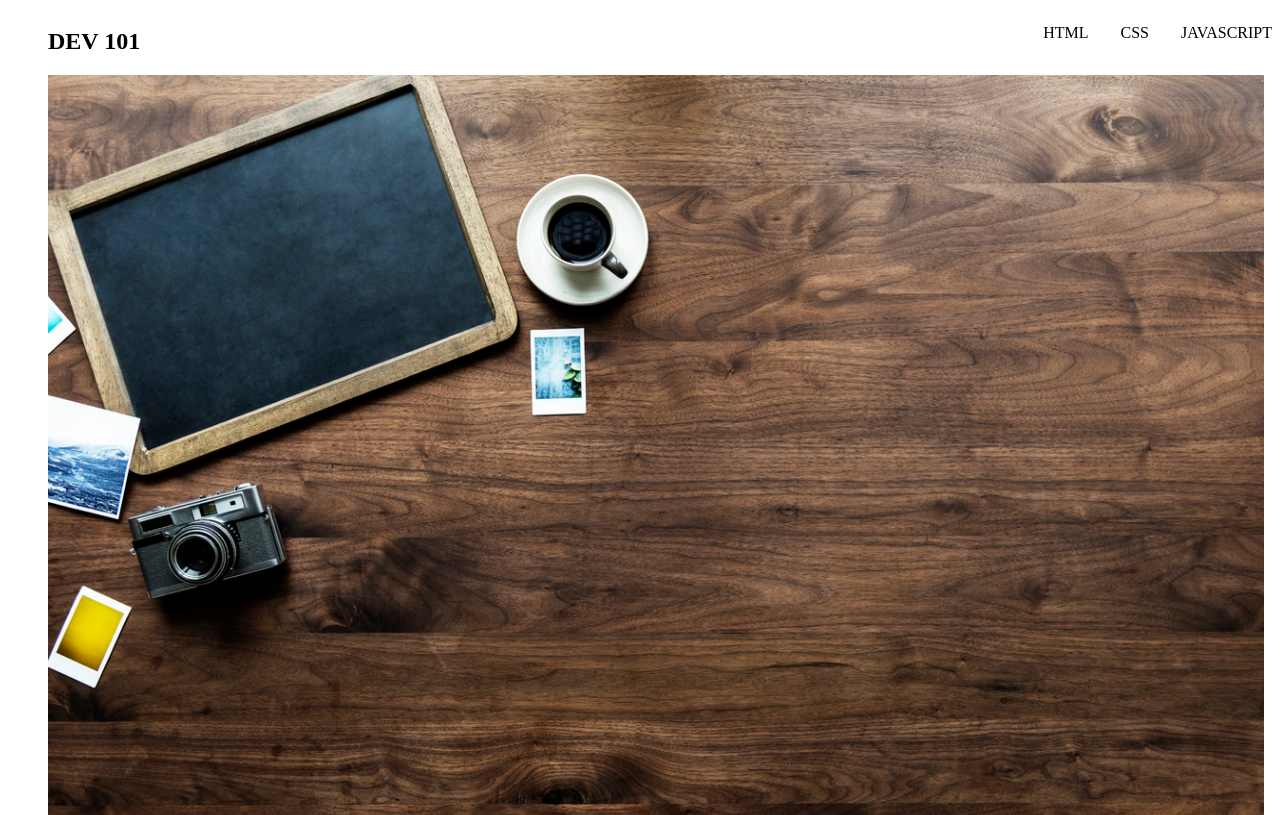
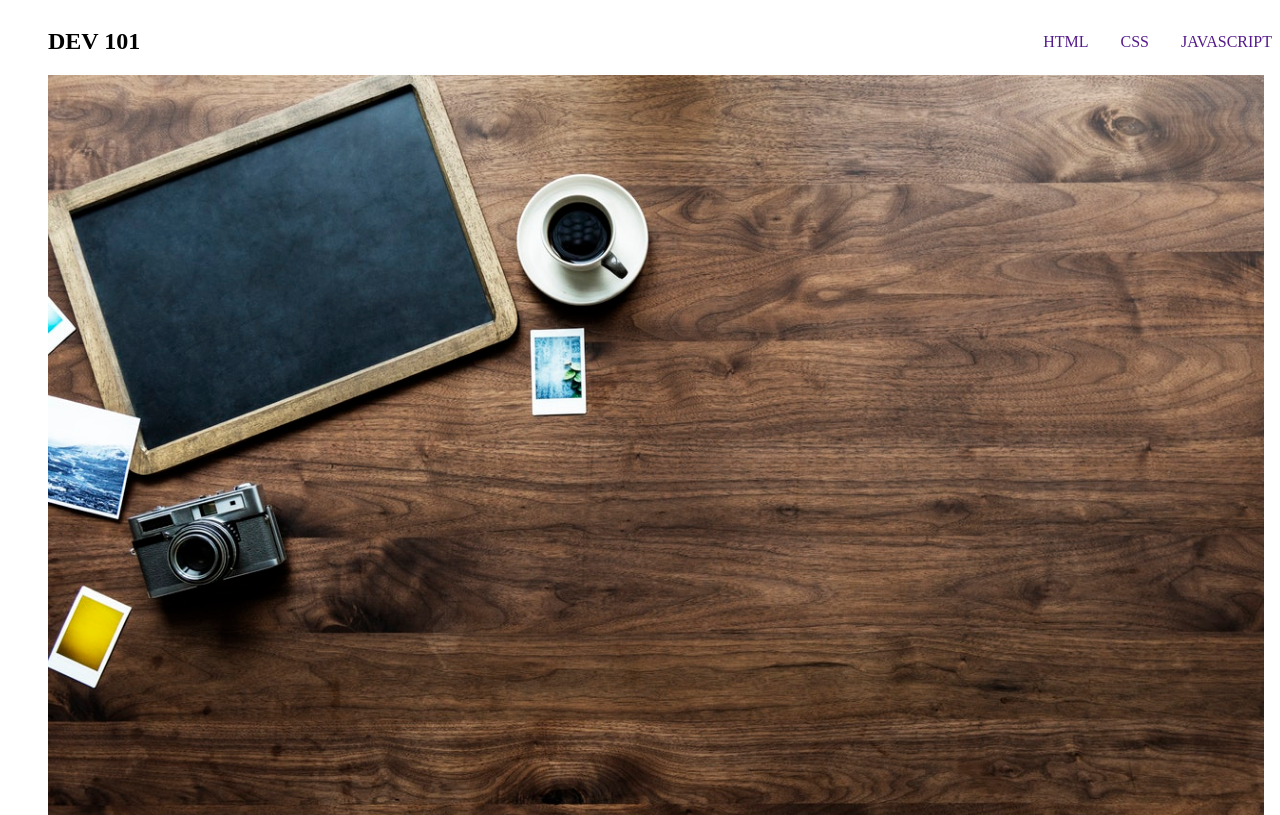
Before and after one commit to shivamshankarpandey100/Web_devlopment, a plain HTML site: page html/website/index.html in a window 1280 px wide. Shown: the top 815 px of the page. Drawn offline with Linux system fonts and the light colour scheme.

Commit message:
27-03-2023

```diff
--- a/html/website/index.html
+++ b/html/website/index.html
@@ -13,9 +13,9 @@
         <nav class="navbar">
             <h1>DEV 101</h1>
             <ul>
-                <li>HTML</li>
-                <li>CSS</li>
-                <li>JAVASCRIPT</li>
+                <a href=""><li>HTML</li></a>
+                <a href=""><li>CSS</li></a>
+                <a href=""><li>JAVASCRIPT</li></a>
             </ul>
             </nav>
     </div>
--- a/html/website/style.css
+++ b/html/website/style.css
@@ -1,6 +1,11 @@
 li{
     list-style: none;
     margin-left:2rem ;
+
+}
+.navbar>ul>a>li{
+    padding-top: 9px;
+    /* color: black; */
 }
 img[src="images/lap.jpeg"]{
     height: 100vh;
@@ -54,4 +59,14 @@ ul{
 
 h1{
     margin-left:2.5rem;
+    /* font-weight: ; */
 }
+a{
+    text-decoration: none;
+}
+a:link a:visited{
+    color: black;
+}
+a:hover{
+    color:red;
+}
```
